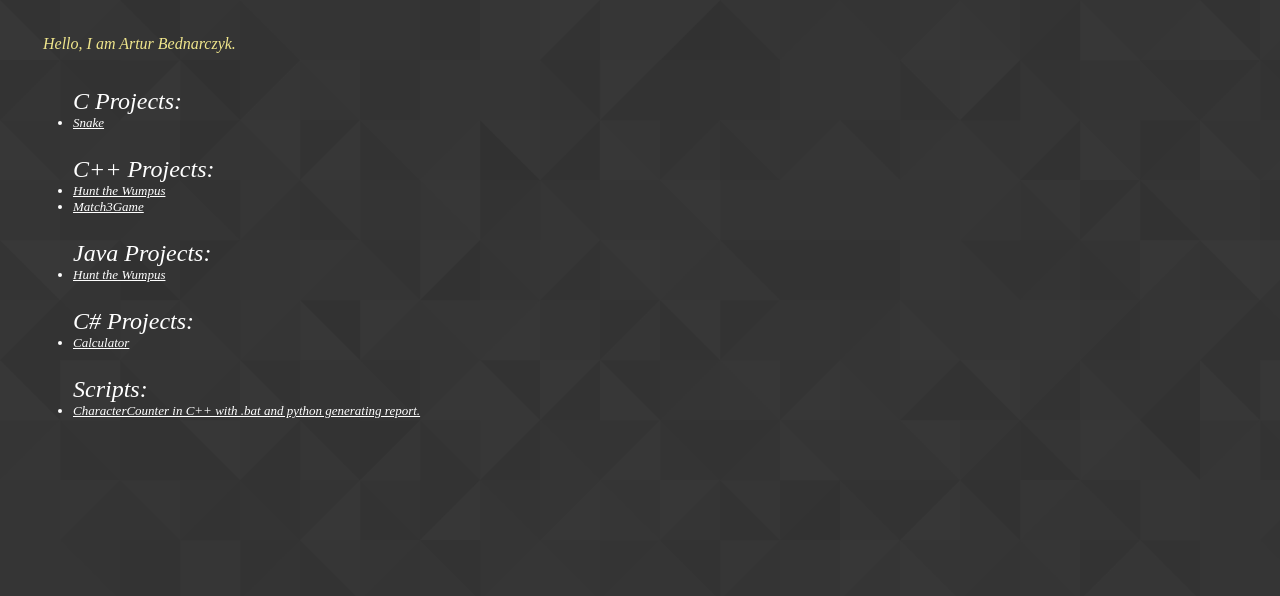
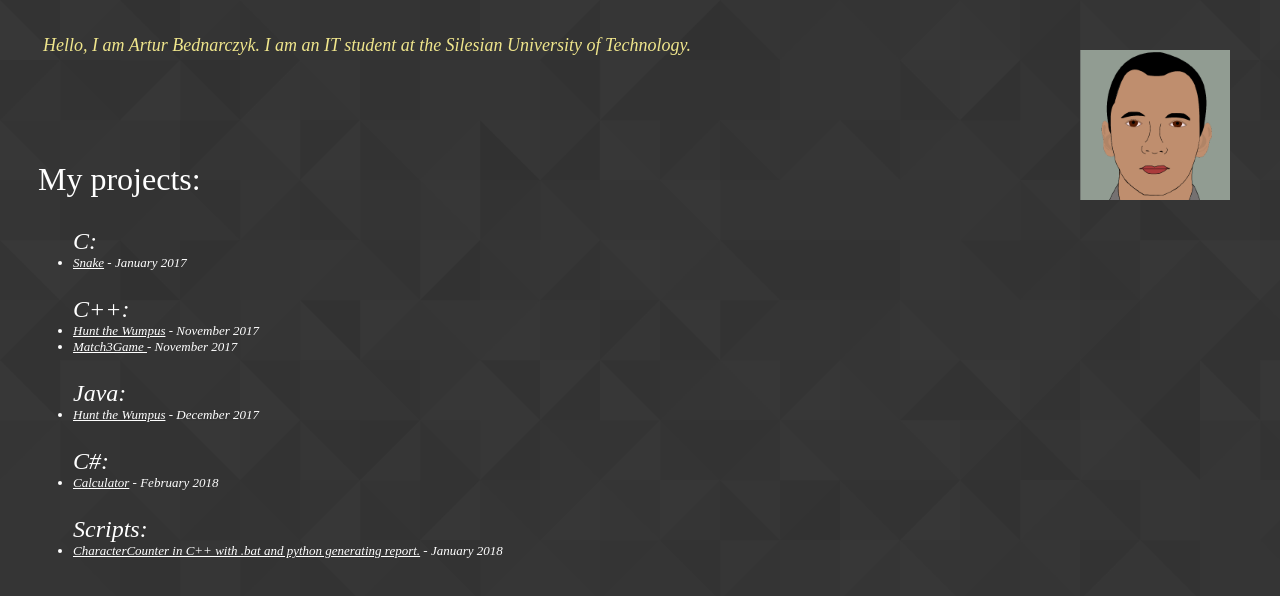
Before and after one commit to Isur/Isur.github.io, a plain HTML site: page index.html in a window 1280 px wide. Drawn offline with Linux system fonts and the light colour scheme.

Commit message:
added photo, little change in style

```diff
--- a/css/main.css
+++ b/css/main.css
@@ -6,11 +6,21 @@ a{
     color: white;
 }
 
+.project_list{
+    margin-top:105px;
+}
+
+.project_list p{
+    font-size: xx-large;
+    margin:30px;
+}
+
 .project_list ul{
     color:white;
     margin: 25px;
     font-style: italic;
     font-size: x-large;
+    clear: left;
 }
 
 .project_list ul li{
@@ -20,5 +30,21 @@ a{
 .about_me{
     color: khaki;
     margin: 35px;
+    margin-right: 250px;
     font-style:oblique;
+    font-size:large;
 }
+
+#myPhoto{
+    width:150px;
+    height:150px;
+    float: left;
+}
+
+.photo{
+    position: absolute;
+    margin:auto;
+    right:50px;
+    top: 50px;
+    clear:left;
+}
--- a/index.html
+++ b/index.html
@@ -7,26 +7,27 @@
 <body>
    <div class="menu"> </div>
 
-   <div class="about_me">Hello, I am Artur Bednarczyk.</div>
-
+   <div class="about_me">  Hello, I am Artur Bednarczyk. I am an IT student at the Silesian University of Technology.</div>
+    <div class="photo"><img src="images/myPhoto.png" id="myPhoto"/></div>
     <div class="project_list">
-        <ul id="c"> C Projects:
-            <li><a href="https://github.com/Isur/Snake">Snake</a></li>
+       <p> My projects:</p>
+        <ul id="c"> C:
+            <li><a href="https://github.com/Isur/Snake">Snake</a> - January 2017</li>
         </ul>
-        <ul id="cpp"> C++ Projects:
-            <li><a href="https://github.com/Isur/Hunt-The-Wumpus/tree/master/C%2B%2B">Hunt the Wumpus</a></li>
-            <li> <a href="https://github.com/Isur/MatchThreeGame"> Match3Game </a> </li>
+        <ul id="cpp"> C++:
+            <li><a href="https://github.com/Isur/Hunt-The-Wumpus/tree/master/C%2B%2B">Hunt the Wumpus</a> - November 2017</li>
+            <li> <a href="https://github.com/Isur/MatchThreeGame"> Match3Game </a> - November 2017 </li>
 
         </ul>
-        <ul id="java"> Java Projects:
-            <li> <a href="https://github.com/Isur/Hunt-The-Wumpus/tree/master/JAVA">Hunt the Wumpus</a></li>
+        <ul id="java"> Java:
+            <li> <a href="https://github.com/Isur/Hunt-The-Wumpus/tree/master/JAVA">Hunt the Wumpus</a> - December 2017</li>
 
         </ul>
-		<ul id="c_sharp"> C# Projects:
-			<li><a href="https://github.com/Isur/Calculator">Calculator</a> </li>
+		<ul id="c_sharp"> C#:
+			<li><a href="https://github.com/Isur/Calculator">Calculator</a> - February 2018 </li>
 		</ul>
 		<ul id="mix"> Scripts:
-			<li><a href="https://github.com/Isur/CharacterCounter">CharacterCounter in C++ with .bat and python generating report. </a></li>
+			<li><a href="https://github.com/Isur/CharacterCounter">CharacterCounter in C++ with .bat and python generating report.</a> - January 2018</li>
 
 		</ul>
 
```
Also changed, not shown: images/myPhoto.png (added).
